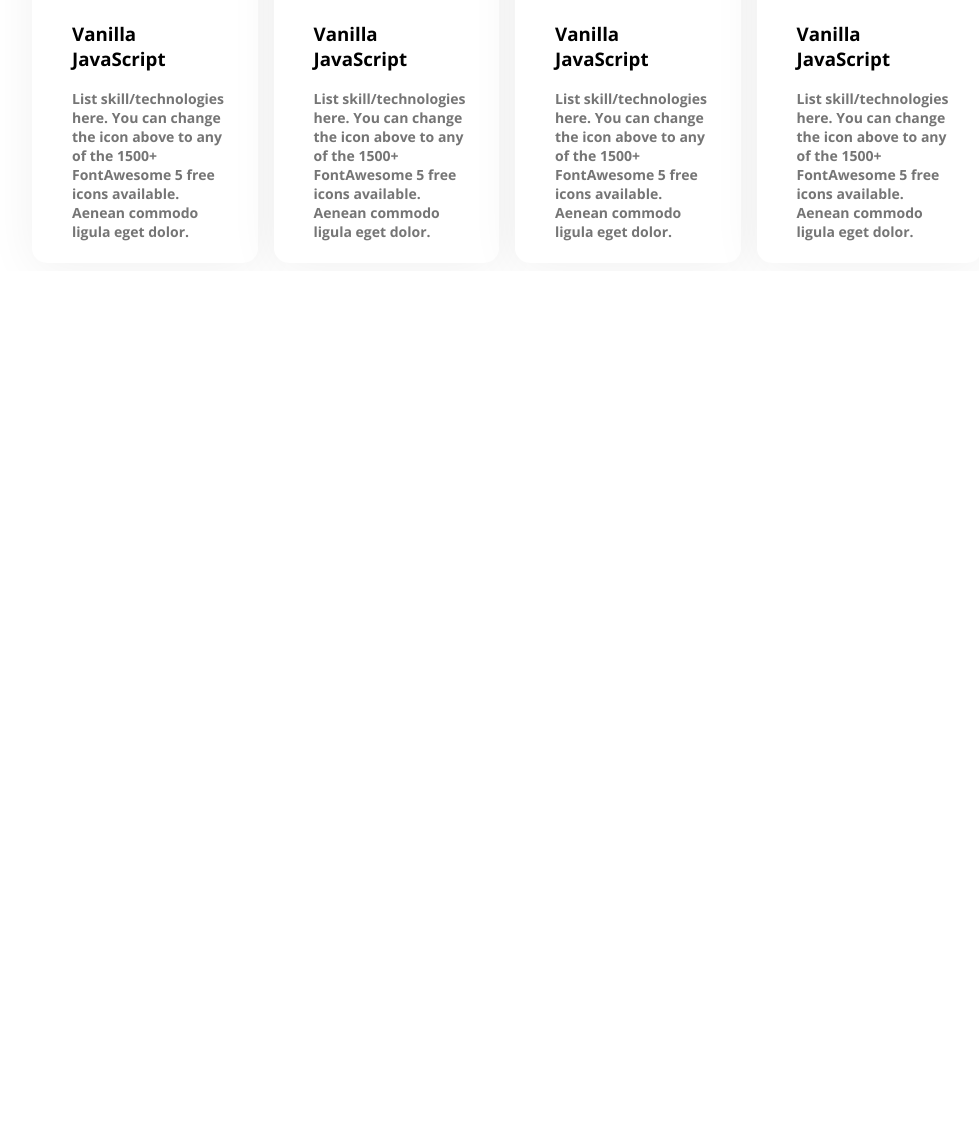
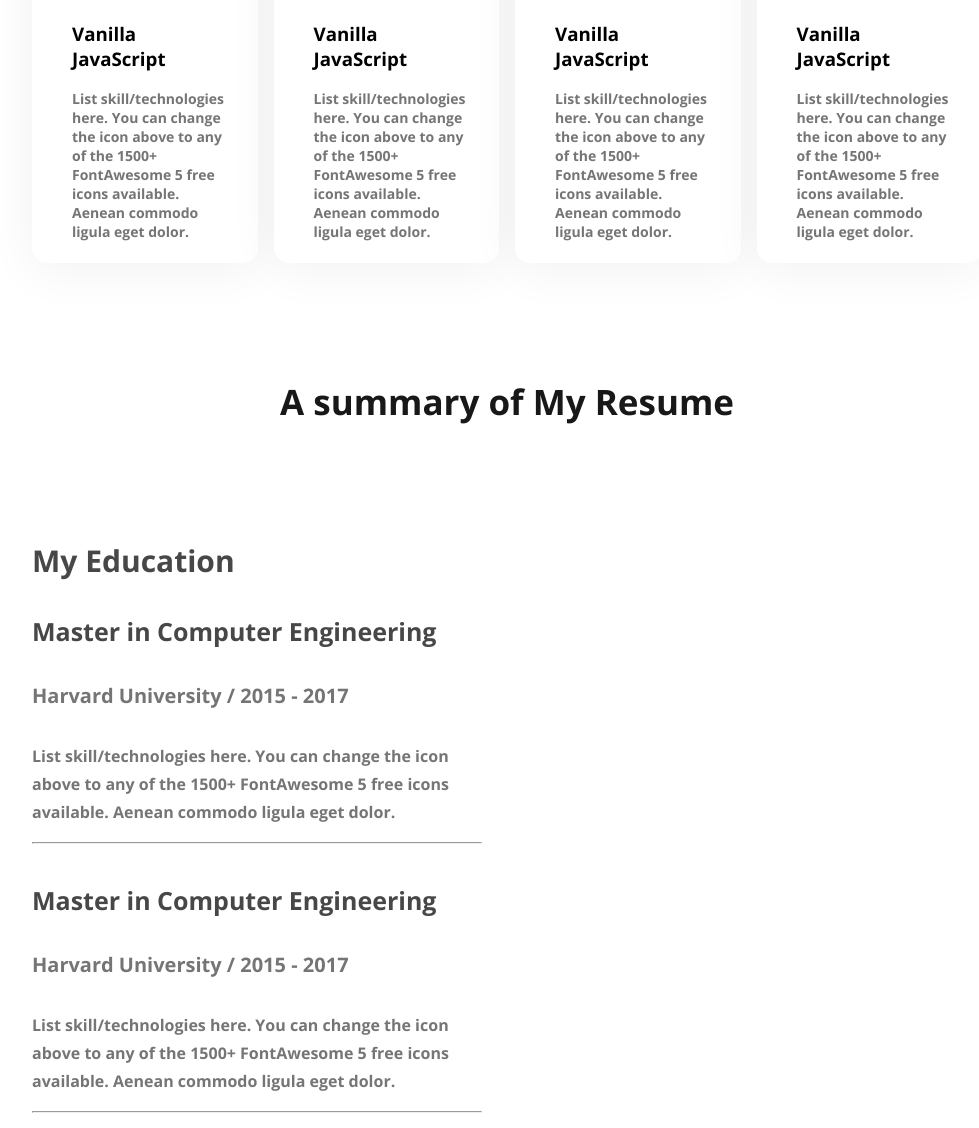
Before and after one commit to MDABDULRAHIM11/Arahimprotfolio, a plain HTML site: page index.html in a window 1280 px wide. Shown: the part 1824-2952 px from the top of the page, without its empty margins (133-1112 px from the left). Before the commit the page ends 2095 px from the top, so only its background shows below. Drawn offline with nearby package versions, Linux system fonts and the light colour scheme.

Commit message:
added resume section

```diff
--- a/index.html
+++ b/index.html
@@ -101,6 +101,42 @@
             </div>
 
         </section>
+
+        <section class="resume-section">
+            <h3 class="titles">A summary of My Resume</h3>
+            <div class="resume-container">
+
+                <div class="left-resume-container">
+                   <h3 class="resume-title">My Education</h3>
+                   <h4 class="education-title">Master in Computer Engineering</h4>
+                   <h5 class="education-institute">Harvard University / 2015 - 2017</h5>
+                   <p class="resume-description">List skill/technologies here. You can change the icon above
+                    to any of the 1500+ FontAwesome 5 free icons available. Aenean commodo ligula eget dolor.</p>
+                    <hr>
+                </div>
+
+
+                <div class="left-resume-container">
+                    <h4 class="education-title">Master in Computer Engineering</h4>
+                    <h5 class="education-institute">Harvard University / 2015 - 2017</h5>
+                    <p class="resume-description">List skill/technologies here. You can change the icon above
+                     to any of the 1500+ FontAwesome 5 free icons available. Aenean commodo ligula eget dolor.</p>
+                     <hr>
+                 </div>
+
+                <div class="left-resume-container">
+                    <h4 class="education-title">Master in Computer Engineering</h4>
+                    <h5 class="education-institute">Harvard University / 2015 - 2017</h5>
+                    <p class="resume-description">List skill/technologies here. You can change the icon above
+                     to any of the 1500+ FontAwesome 5 free icons available. Aenean commodo ligula eget dolor.</p>
+                     <hr>
+                 </div>
+
+
+
+            </div>
+
+        </section>
     </main>
 
     <footer>
--- a/styles/protfolio.css
+++ b/styles/protfolio.css
@@ -205,7 +205,7 @@ main {
     margin: auto;
 }
 
-.boxes{
+.boxes {
     max-width: 190px;
     height: 300px;
     background-color: white;
@@ -217,7 +217,7 @@ main {
     border-radius: 15px;
 }
 
-.box-container{
+.box-container {
     display: flex;
     width: 100%;
     margin: auto;
@@ -232,3 +232,42 @@ main {
     color: #757575;
     font-size: 14px;
 }
+
+/* resume section start from here */
+
+
+.resume-title {
+    color: #474747;
+    font-size: 30px;
+}
+
+.education-title {
+    color: #474747;
+    font-size: 25px;
+}
+
+.education-institute {
+    color: #757575;
+    font-size: 20px;
+}
+
+.resume-description {
+    color: #757575;
+    font-size: 16px;
+    font-weight: 400;
+    line-height: 28px;
+}
+
+.left-resume-container {
+    width: 450px;
+    height: 350px;
+    margin-bottom: -40px;
+}
+
+.titles {
+    color: #181818;
+    text-align: center;
+    font-size: 35px;
+    padding-top: 80px;
+    padding-bottom: 80px;
+}
```
